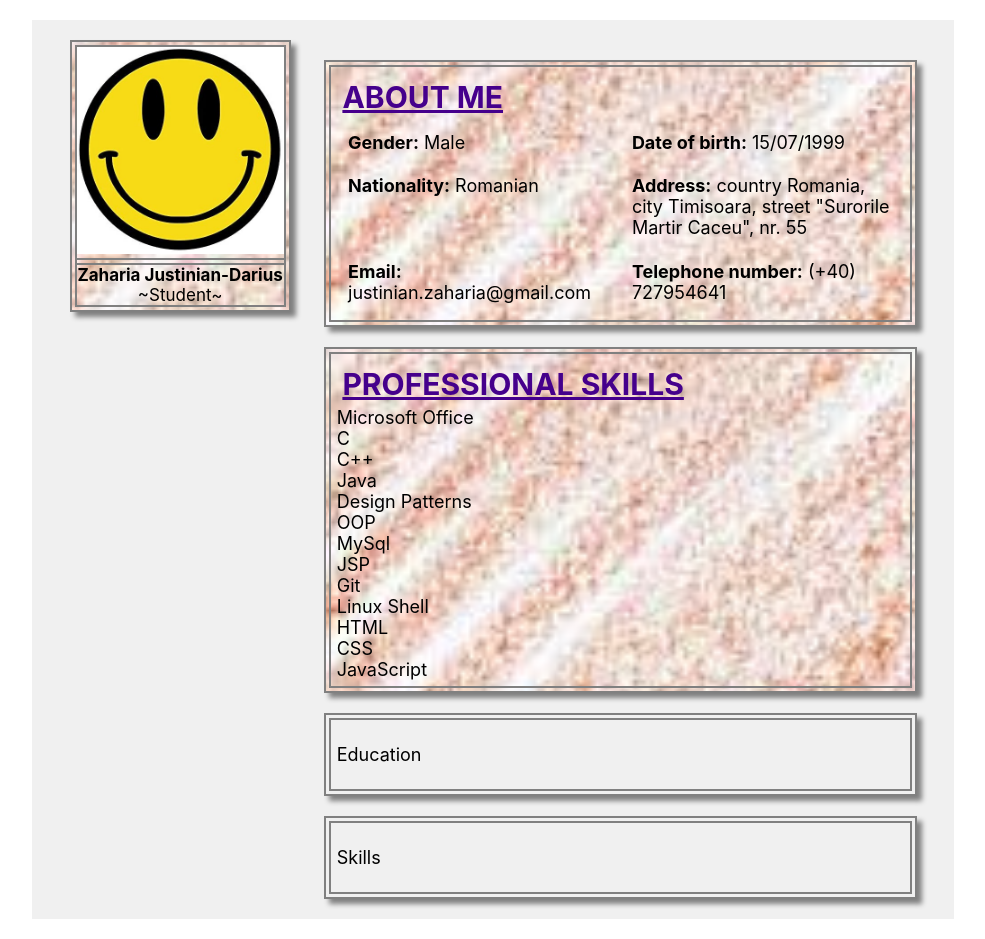
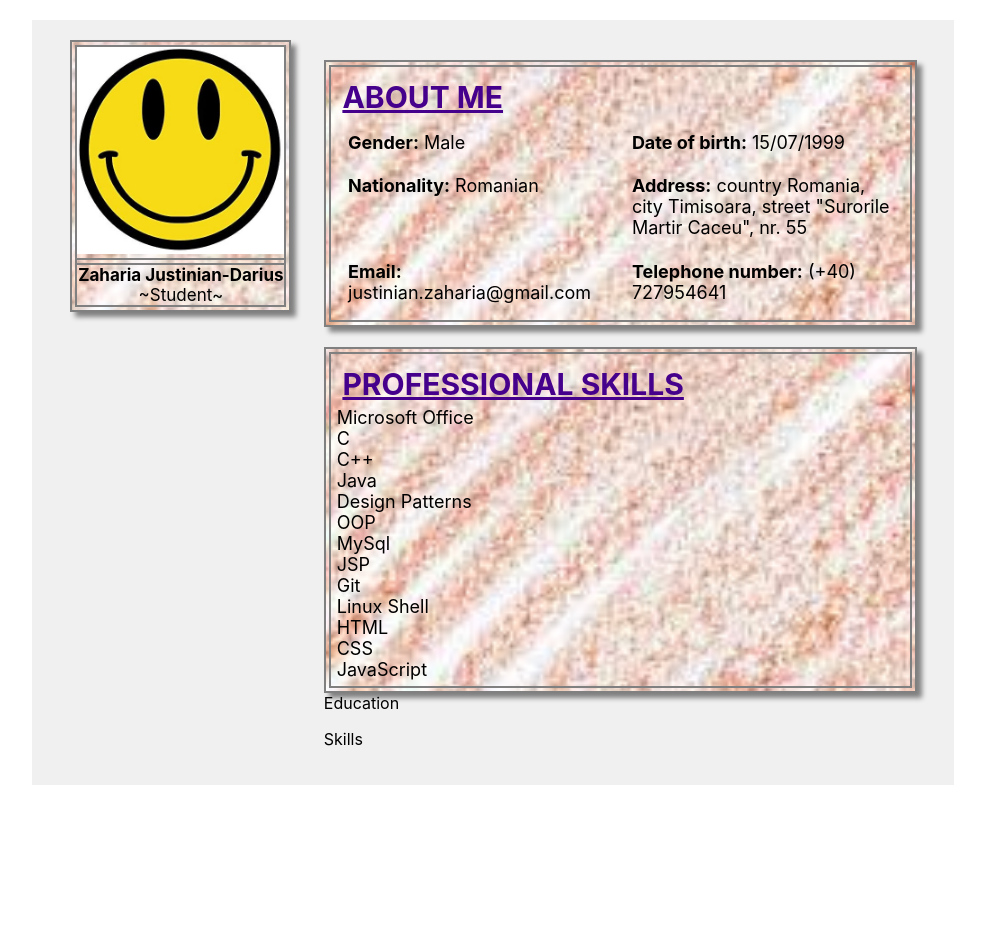
Before and after one commit to JustiTheGreat/cv-haufe, a React (Create React App) app: page / in a window 1280 px wide. Shown: the whole page, without its empty margins (160-1145 px from the left). After the commit the page ends 805 px from the top, so only its background shows below. Built offline with nearby package versions, Linux system fonts and the light colour scheme; the HTML template or start-up script is replaced by a standard one.

Commit message:
import css as module

```diff
--- a/src/AboutMe.js
+++ b/src/AboutMe.js
@@ -1,18 +1,18 @@
 import React, {Component} from 'react';
-import { gender, dateOfBirth, nationality, adress, email, tel, BGStyle } from './Constants';
-import './Block.css';
+import AboutMeCSS from'./Block.module.css';
+import { gender, dateOfBirth, nationality, adress, email, tel, BGStyle } from './Constants.js';
 
 class AboutMe extends Component {
     f (tag,info) {
         return(
-            <div className="Info"><b>{tag}</b> {info}</div>
+            <div className={AboutMeCSS.Info}><b>{tag}</b> {info}</div>
         );
     }
 
     render() {
         return(
-            <div className="Block" style={BGStyle}>
-                <div className="Title">ABOUT ME</div>
+            <div className={AboutMeCSS.Block} style={BGStyle}>
+                <div className={AboutMeCSS.Title}>ABOUT ME</div>
                 {this.f('Gender:',gender)}
                 {this.f('Date of birth:',dateOfBirth)}
                 {this.f('Nationality:',nationality)}
--- a/src/App.js
+++ b/src/App.js
@@ -1,17 +1,17 @@
 import React, {Component} from 'react';
-import './App.css';
+import AppCSS from './App.module.css';
 import Profile from './Profile.js';
 import AboutMe from './AboutMe.js';
-import Skills from './Skills';
+import Skills from './Skills.js';
 
 class App extends Component {
   render() {
     return (
-      <div className="Container">
-        <div className="Col1">
+      <div className={AppCSS.Container}>
+        <div className={AppCSS.Col1}>
           <Profile/>
         </div>
-        <div className="Col2">
+        <div className={AppCSS.Col2}>
           <AboutMe/>
           <Skills/>
           <div className="Block"><p>Education</p></div>
--- a/src/Constants.js
+++ b/src/Constants.js
@@ -13,7 +13,7 @@ const red = process.env.PUBLIC_URL + "/red_crayon.jpg";
 export const BGStyle = {
     backgroundImage:`url(${red})`,
     backgroundRepeat:'no-repeat',
-    backgroundSize:'1000px',
+    backgroundSize:'800px',
     backgroundPosition:'50% 50%'
 };
 
--- a/src/Profile.js
+++ b/src/Profile.js
@@ -1,14 +1,13 @@
 import React, {Component} from 'react';
-import './Profile.css';
-import {profilePicture, myName, myOccupation} from './Constants.js'
-import {BGStyle} from './Constants';
+import ProfileCSS from './Profile.module.css';
+import {profilePicture, myName, myOccupation, BGStyle} from './Constants.js'
 
 class Profile extends Component {
     render() {
         return(
-            <div className="Profile" style={BGStyle}>
-                <div className="ProfilePicture"><img style={{width:'100%'}} src={profilePicture}></img></div>
-                <div className="PictureInfo"><b>{myName}</b><br />{myOccupation}</div>
+            <div className={ProfileCSS.Profile} style={BGStyle}>
+                <div className={ProfileCSS.ProfilePicture}><img style={{width:'100%'}} src={profilePicture}></img></div>
+                <div className={ProfileCSS.PictureInfo}><b>{myName}</b><br/>{myOccupation}</div>
             </div>
         );
     }
--- a/src/Profile.css
+++ b/src/Profile.module.css
@@ -14,8 +14,6 @@
   margin-top: 5%;
   text-align: center;
   font-size: 17px;
-  display: table-cell;
-  vertical-align: middle;
 }
 @media screen and (max-width: 700px) {
   .ProfilePicture {
--- a/src/Skills.js
+++ b/src/Skills.js
@@ -1,25 +1,14 @@
 import React, {Component} from 'react';
-import {BGStyle, skills} from './Constants';
-import './Block.css';
+import SkillsCSS from './Block.module.css';
+import {BGStyle, skills} from './Constants.js';
+
+
 class Skills extends Component {
-    f (skill) {
-        return(
-            <div className="Skill">{skill}</div>
-        );
-    }
-
-    f_add (skills) {
-        let list = [];
-        for(let i = 0; i < skills.length; i++)
-            list.push(this.f(skills[i]));
-        return list;
-    }
-
     render() {
         return(
-            <div className="Block" style={BGStyle} id="skills">
-                <div className="Title">PROFESSIONAL SKILLS</div>
-                {this.f_add(skills)}
+            <div className={SkillsCSS.Block} style={BGStyle} id="skills">
+                <div className={SkillsCSS.Title}>PROFESSIONAL SKILLS</div>
+                {skills.map(skill=><div className={SkillsCSS.Skill} key={skill}>{skill}</div>)}
             </div>
         );
     }
```
Also changed, not shown: src/App.module.css (renamed from src/App.css), src/Block.module.css (renamed from src/Block.css).
